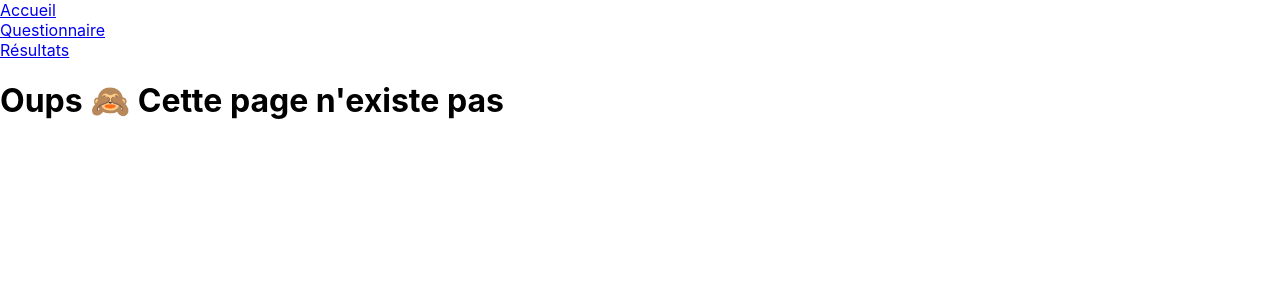
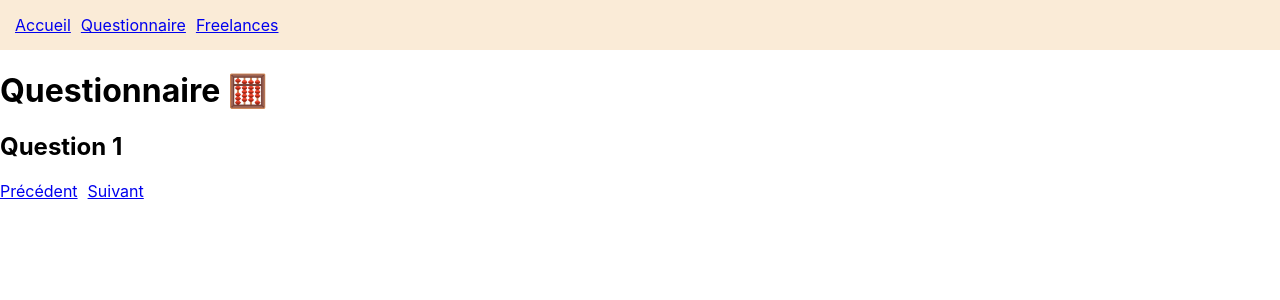
Before and after one commit to sbrcode/freedev-agency-front, a React (Create React App) app: page /survey/1 in a window 1280 px wide. Shown: the top 300 px of the page. Built offline with nearby package versions, Linux system fonts and the light colour scheme.

Commit message:
css-arch-route

```diff
--- /dev/null
+++ b/src/components/Header/index.jsx
@@ -0,0 +1,20 @@
+import { Link } from 'react-router-dom'
+import '../../index.css'
+
+const Header = () => {
+  return (
+    <nav>
+      <div className="navBar">
+        <Link to="/">Accueil</Link>
+        <span id="link">
+          <Link to="survey/1">Questionnaire</Link>
+        </span>
+        <span id="link">
+          <Link to="freelances">Freelances</Link>
+        </span>
+      </div>
+    </nav>
+  )
+}
+
+export default Header
--- a/src/components/index.jsx
+++ /dev/null
@@ -1,15 +0,0 @@
-import { Link } from 'react-router-dom'
-
-const Header = () => {
-  return (
-    <nav>
-      <Link to="/">Accueil</Link>
-      <br />
-      <Link to="survey">Questionnaire</Link>
-      <br />
-      <Link to="freelances">Résultats</Link>
-    </nav>
-  )
-}
-
-export default Header
--- a/src/index.css
+++ b/src/index.css
@@ -1,13 +1,20 @@
 body {
   margin: 0;
-  font-family: -apple-system, BlinkMacSystemFont, 'Segoe UI', 'Roboto', 'Oxygen',
-    'Ubuntu', 'Cantarell', 'Fira Sans', 'Droid Sans', 'Helvetica Neue',
-    sans-serif;
+  font-family: -apple-system, BlinkMacSystemFont, 'Segoe UI', 'Roboto', 'Oxygen', 'Ubuntu', 'Cantarell', 'Fira Sans',
+    'Droid Sans', 'Helvetica Neue', sans-serif;
   -webkit-font-smoothing: antialiased;
   -moz-osx-font-smoothing: grayscale;
 }
 
 code {
-  font-family: source-code-pro, Menlo, Monaco, Consolas, 'Courier New',
-    monospace;
+  font-family: source-code-pro, Menlo, Monaco, Consolas, 'Courier New', monospace;
 }
+
+.navBar {
+  padding: 15px;
+  background-color: antiquewhite;
+}
+
+#link {
+  margin-left: 10px;
+}
--- a/src/index.jsx
+++ b/src/index.jsx
@@ -6,7 +6,7 @@ import Home from './pages/Home'
 import Survey from './pages/Survey'
 import Results from './pages/Results'
 import Freelances from './pages/Freelances'
-import Header from './components'
+import Header from './components/Header'
 import Error from './components/Error'
 import reportWebVitals from './reportWebVitals'
 
@@ -17,7 +17,7 @@ root.render(
       <Header />
       <Routes>
         <Route path="/" element={<Home />} />
-        <Route path="survey" element={<Survey />} />
+        <Route path="survey/:questionId" element={<Survey />} />
         <Route path="results" element={<Results />} />
         <Route path="freelances" element={<Freelances />} />
         <Route path="*" element={<Error />} />
--- a/src/pages/App.css
+++ /dev/null
@@ -1,38 +0,0 @@
-.App {
-  text-align: center;
-}
-
-.App-logo {
-  height: 40vmin;
-  pointer-events: none;
-}
-
-@media (prefers-reduced-motion: no-preference) {
-  .App-logo {
-    animation: App-logo-spin infinite 20s linear;
-  }
-}
-
-.App-header {
-  background-color: #282c34;
-  min-height: 100vh;
-  display: flex;
-  flex-direction: column;
-  align-items: center;
-  justify-content: center;
-  font-size: calc(10px + 2vmin);
-  color: white;
-}
-
-.App-link {
-  color: #61dafb;
-}
-
-@keyframes App-logo-spin {
-  from {
-    transform: rotate(0deg);
-  }
-  to {
-    transform: rotate(360deg);
-  }
-}
--- a/src/pages/Freelances.jsx
+++ b/src/pages/Freelances/index.jsx
@@ -1,7 +1,7 @@
 const Freelances = () => {
   return (
     <div>
-      <h1>Results</h1>
+      <h1>Freelances</h1>
     </div>
   )
 }
--- a/src/pages/Home.jsx
+++ b/src/pages/Home/index.jsx
@@ -1,11 +1,7 @@
-import logo from './logo.svg'
-import './App.css'
-
-function Home() {
+const Home = () => {
   return (
     <div className="App">
       <header className="App-header">
-        <img src={logo} className="App-logo" alt="logo" />
         <p>
           Edit <code>src/App.js</code> and save to reload.
         </p>
--- a/src/pages/Survey.jsx
+++ /dev/null
@@ -1,14 +0,0 @@
-import { useParams } from 'react-router-dom'
-
-const Survey = () => {
-  const params = useParams()
-
-  return (
-    <div>
-      <h1>Questionnaire 🧮</h1>
-      {params.questionNumber && <h2>Question {params.questionNumber}</h2>}
-    </div>
-  )
-}
-
-export default Survey
--- /dev/null
+++ b/src/pages/Survey/index.jsx
@@ -0,0 +1,21 @@
+import { useParams } from 'react-router-dom'
+import { Link } from 'react-router-dom'
+import '../../index.css'
+
+const Survey = () => {
+  const params = useParams()
+  const section = parseInt(params.questionId)
+
+  return (
+    <div>
+      <h1>Questionnaire 🧮</h1>
+      {params.questionId && params.questionId < 11 && <h2>Question {params.questionId}</h2>}
+      <Link to={section > 1 && `/survey/${section - 1}`}>Précédent</Link>
+      <span id="link">
+        {section === 10 ? <Link to={'/results'}>Résultats</Link> : <Link to={`/survey/${section + 1}`}>Suivant</Link>}
+      </span>
+    </div>
+  )
+}
+
+export default Survey
```
Also changed, not shown: src/pages/Results/index.jsx (renamed from src/pages/Results.jsx), src/pages/logo.svg (deleted).
